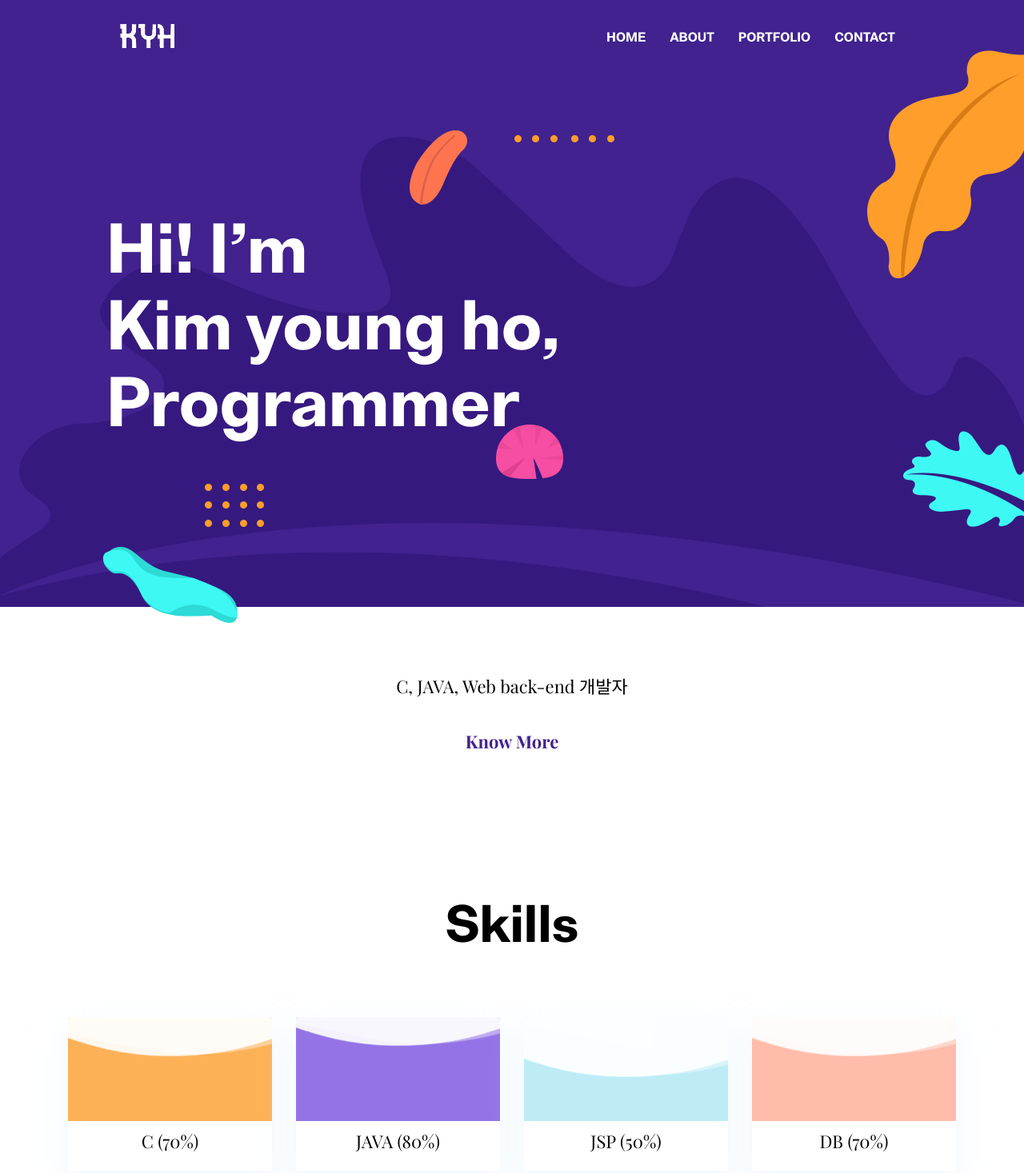
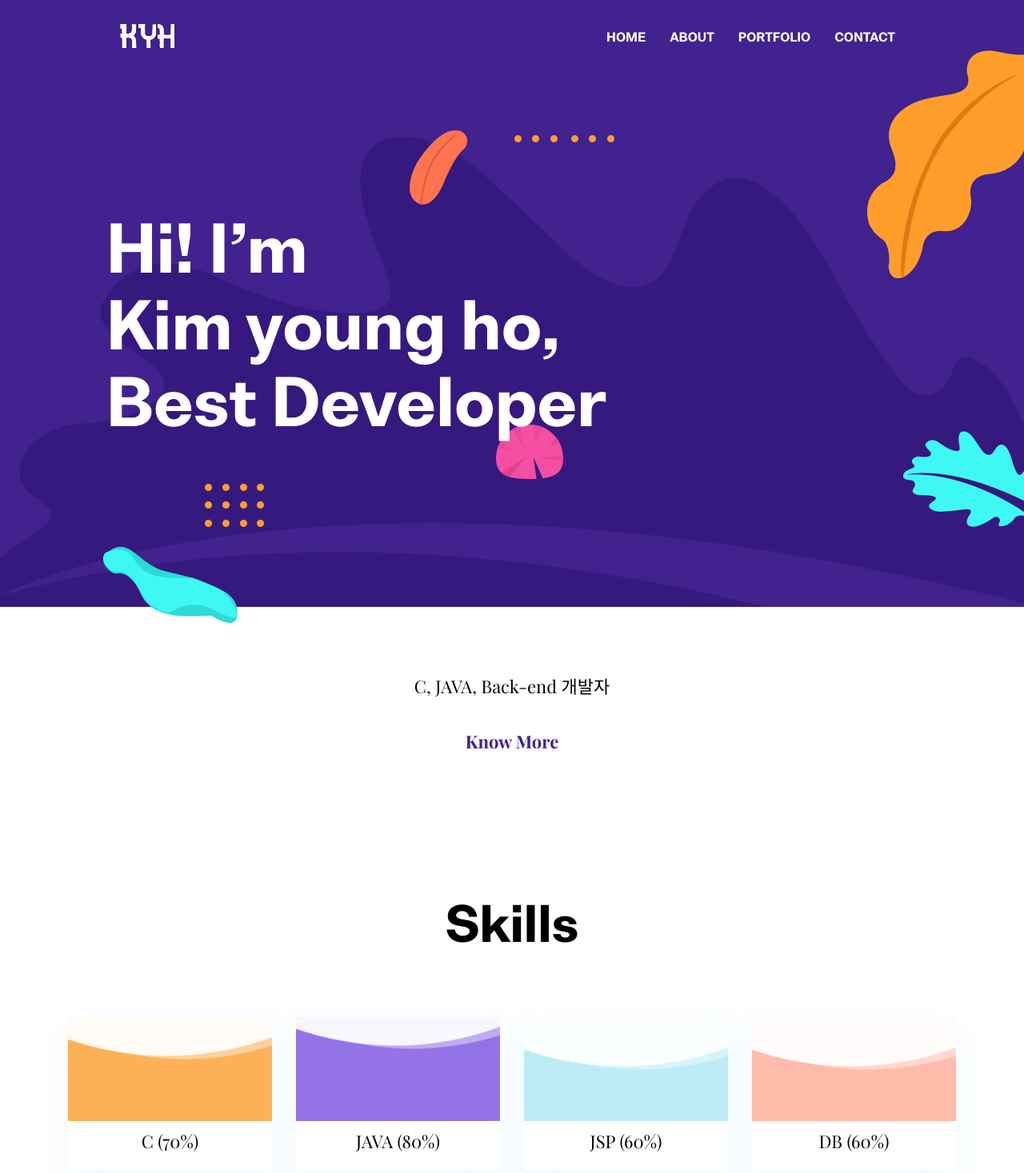
Before and after one commit to hv6kyh/kyh, a plain HTML site: page index.html in a window 1280 px wide. Shown: the part 37-1504 px from the top of the page at 80% size. Drawn offline with nearby package versions, Linux system fonts and the light colour scheme.

Commit message:
index update

```diff
--- a/index.html
+++ b/index.html
@@ -64,7 +64,7 @@
   <div class="container">
     <div class="row">
       <div class="col-lg-11 mx-auto">
-        <h1 class="text-white font-tertiary">Hi! I’m <br> Kim young ho, <br> Programmer</h1>
+        <h1 class="text-white font-tertiary">Hi! I’m <br> Kim young ho, <br> Best Developer</h1>
       </div>
     </div>
   </div>
@@ -111,7 +111,7 @@
   <div class="container">
     <div class="row">
       <div class="col-lg-10 mx-auto text-center">
-        <p class="font-secondary paragraph-lg text-dark">C, JAVA, Web back-end 개발자</p>
+        <p class="font-secondary paragraph-lg text-dark">C, JAVA, Back-end 개발자</p>
         <a href="about.html" class="btn btn-transparent">know more</a>
       </div>
     </div>
@@ -149,20 +149,20 @@
       <div class="col-lg-3 col-sm-6 mb-4 mb-lg-0">
         <div class="card shadow text-center">
           <div class="position-relative rounded-top progress-wrapper" data-color="#bdecf6">
-            <div class="wave" data-progress="50%"></div>
+            <div class="wave" data-progress="60%"></div>
           </div>
           <div class="card-footer bg-white">
-            <h4 class="card-title">JSP (50%)</h4>
+            <h4 class="card-title">JSP (60%)</h4>
           </div>
         </div>
       </div>
       <div class="col-lg-3 col-sm-6 mb-4 mb-lg-0">
         <div class="card shadow text-center">
           <div class="position-relative rounded-top progress-wrapper" data-color="#ffbcaa">
-            <div class="wave" data-progress="70%"></div>
+            <div class="wave" data-progress="60%"></div>
           </div>
           <div class="card-footer bg-white">
-            <h4 class="card-title">DB (70%)</h4>
+            <h4 class="card-title">DB (60%)</h4>
           </div>
         </div>
       </div>
@@ -203,7 +203,7 @@
  ./experience -->
 
 <!-- education -->
-<!-- <section class="section position-relative">
+<section class="section position-relative">
   <div class="container">
     <div class="row">
       <div class="col-lg-12 text-center">
@@ -261,7 +261,7 @@
   </div> -->
   <!-- bg image -->
 <!--   <img class="img-fluid edu-bg-image w-100" src="resources/images/backgrounds/education-bg.png" alt="bg-image">
-</section> -->
+</section>
 <!-- /education -->
 
 <!-- services
@@ -345,16 +345,17 @@
           </div>
         </div>
       </div>
-      <!-- <div class="col-lg-4 col-6 mb-4 shuffle-item">
+      <div class="col-lg-4 col-6 mb-4 shuffle-item">
         <div class="position-relative rounded hover-wrapper">
-          <img src="resources/images/portfolio/item-4.png" alt="portfolio-image" class="img-fluid rounded w-100">
+          <img src="resources/images/portfolio/simpletron.gif" alt="portfolio-image" class="img-fluid rounded w-100">
           <div class="hover-overlay">
             <div class="hover-content">
-              <a class="btn btn-light btn-sm" href="project-single.html">view project</a>
+              <a class="btn btn-light btn-sm" href="https://github.com/hv6kyh/simpletron">view project</a>
             </div>
           </div>
         </div>
       </div>
+      <!--
       <div class="col-lg-4 col-6 mb-4 shuffle-item">
         <div class="position-relative rounded hover-wrapper">
           <img src="resources/images/portfolio/item-5.png" alt="portfolio-image" class="img-fluid rounded w-100">
```
Also changed, not shown: resources/images/portfolio/simpletron.gif (added).
